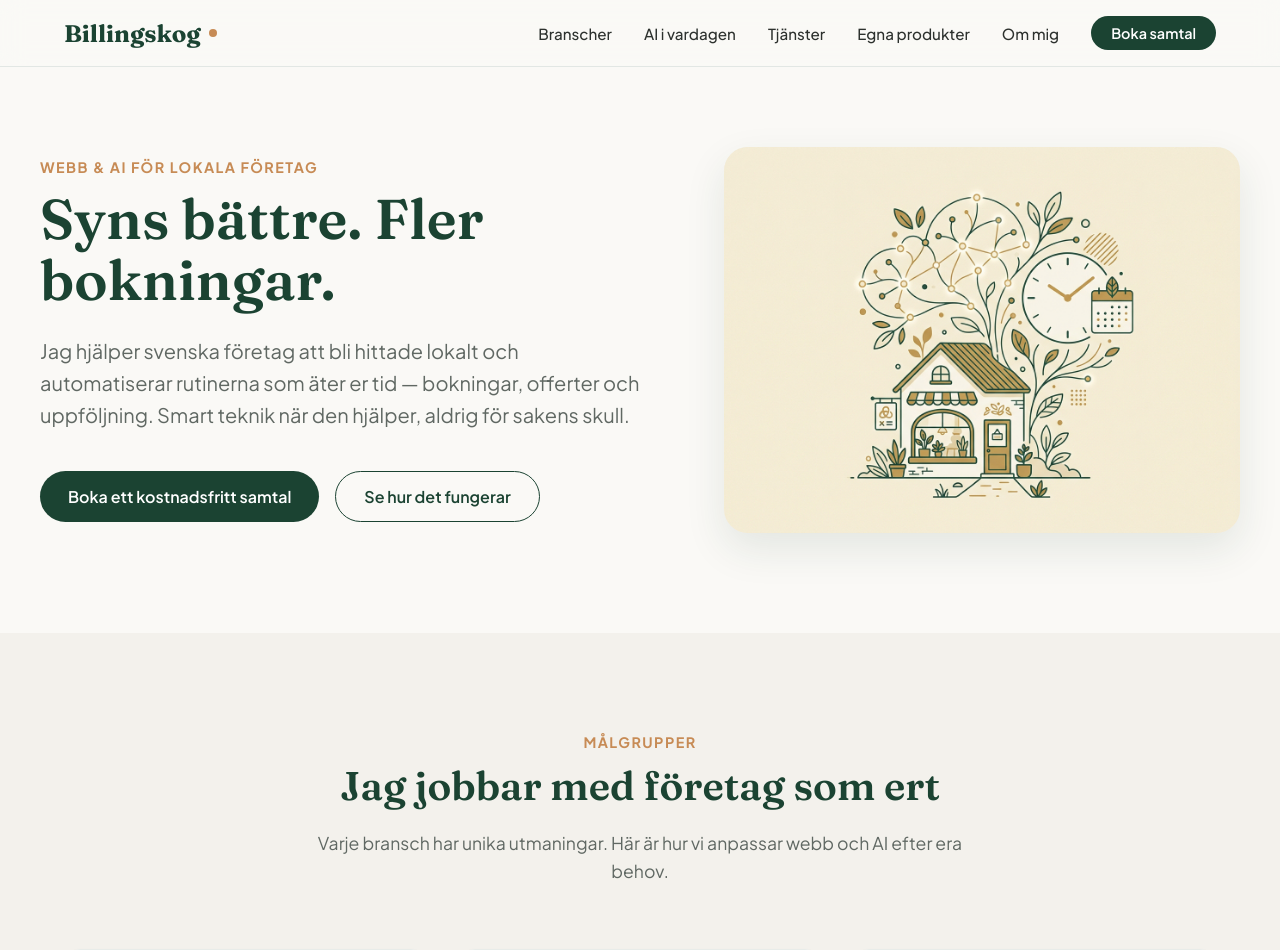
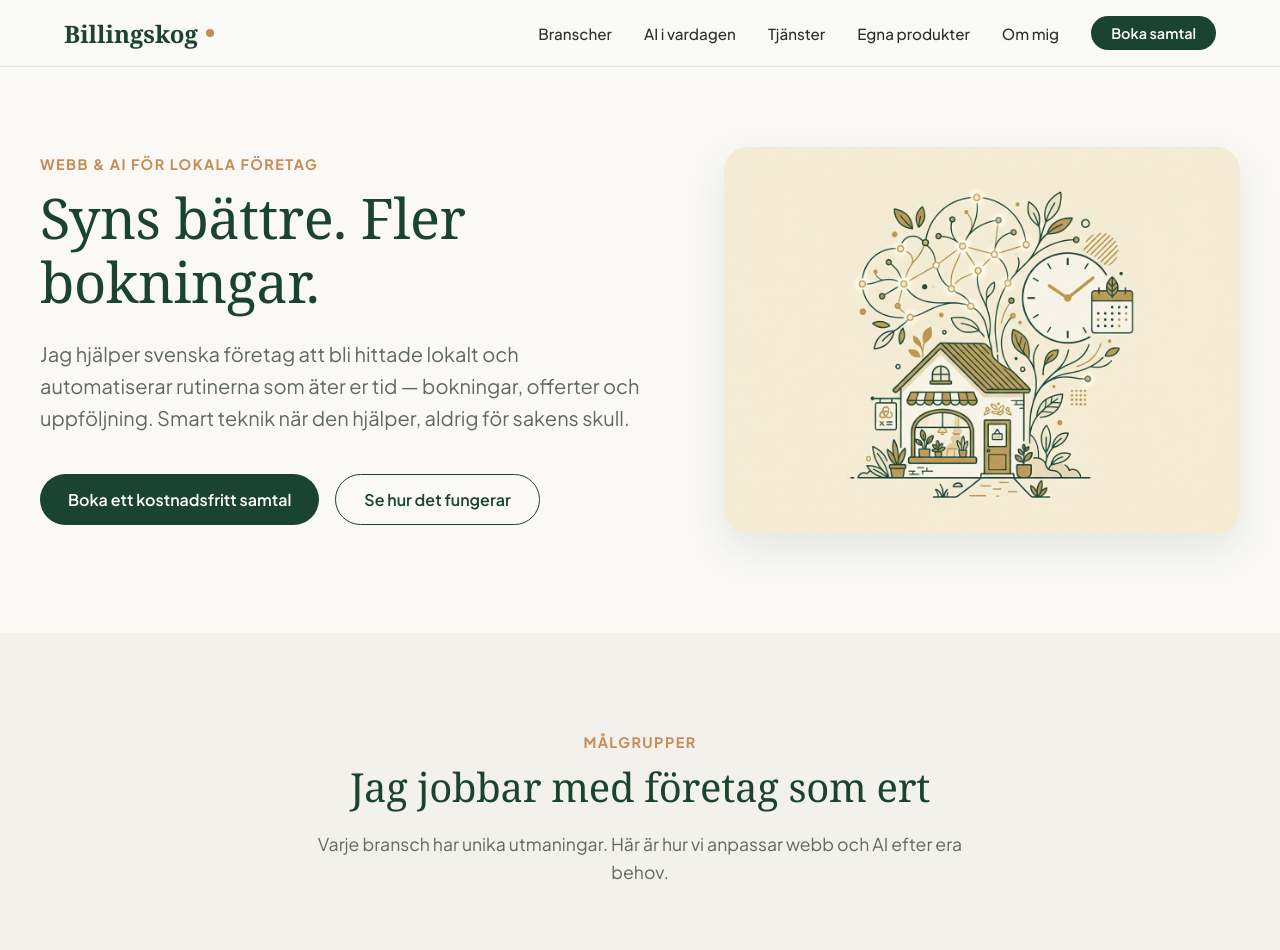
Before and after one commit to goranbillingskog-maker/billingskog, a Next.js app: page / in a window 1280 px wide. Shown: the top 950 px of the page. Built offline with nearby package versions, Linux system fonts and the light colour scheme.

Commit message:
Update heading font to Georgia to match webbkurs design

```diff
--- a/src/app/globals.css
+++ b/src/app/globals.css
@@ -15,7 +15,7 @@
   --radius-sm: 8px;
   --radius-md: 16px;
   --radius-lg: 24px;
-  --font-serif: 'Fraunces', Georgia, serif;
+  --font-serif: Georgia, 'Times New Roman', serif;
   --font-sans: 'Plus Jakarta Sans', -apple-system, BlinkMacSystemFont, "Segoe UI", Roboto, sans-serif;
 }
 
@@ -37,10 +37,18 @@ body {
   scroll-behavior: smooth;
 }
 
-h1, h2, h3, h4 {
-  font-family: var(--font-serif), Georgia, serif;
+h1, h2 {
+  font-family: var(--font-serif);
+  font-weight: 400;
+  line-height: 1.18;
+  letter-spacing: -0.3px;
+  color: var(--primary);
+}
+
+h3, h4 {
+  font-family: var(--font-serif);
   font-weight: 600;
-  line-height: 1.15;
+  line-height: 1.25;
   color: var(--primary);
 }
 
@@ -180,6 +188,8 @@ a {
 
 .section-title {
   font-size: 2.5rem;
+  font-weight: 400;
+  letter-spacing: -0.3px;
   margin-bottom: 20px;
 }
 
@@ -198,7 +208,9 @@ a {
 
 .hero-title {
   font-size: 3.5rem;
-  line-height: 1.1;
+  font-weight: 400;
+  line-height: 1.15;
+  letter-spacing: -0.5px;
   margin-bottom: 24px;
 }
 
--- a/src/app/layout.js
+++ b/src/app/layout.js
@@ -40,7 +40,7 @@ export default function RootLayout({ children }) {
         <link rel="preconnect" href="https://fonts.googleapis.com" />
         <link rel="preconnect" href="https://fonts.gstatic.com" crossOrigin="anonymous" />
         <link
-          href="https://fonts.googleapis.com/css2?family=Fraunces:opsz,wght@9..144,500;9..144,600;9..144,700&family=Plus+Jakarta+Sans:wght@400;500;600;700&display=swap"
+          href="https://fonts.googleapis.com/css2?family=Plus+Jakarta+Sans:wght@400;500;600;700&display=swap"
           rel="stylesheet"
         />
         <script
```
Also changed, not shown: public/webbkurs.html (+11 -5 lines), public/webbkurs/index.html (+11 -5 lines), public/konstnarsida1.jpg (added), public/webbkurs/konstnarsida1.jpg (added).
